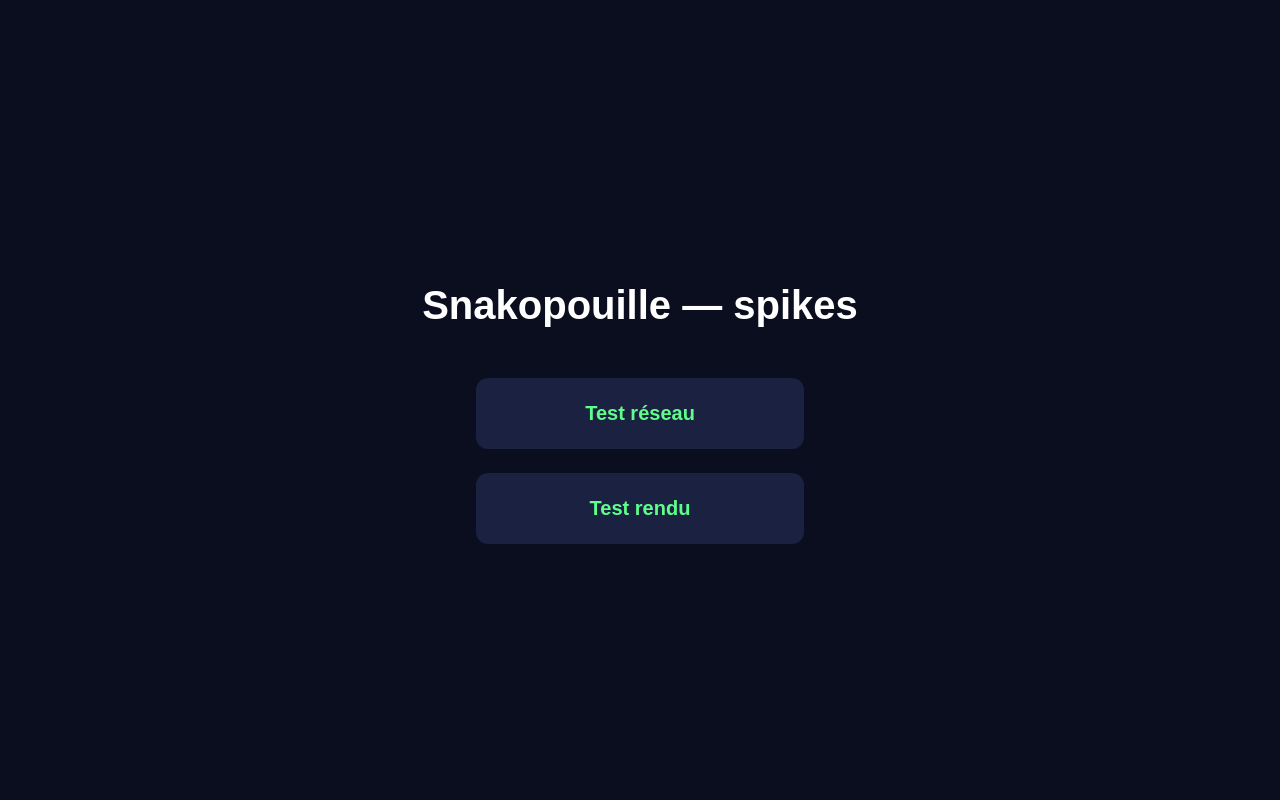
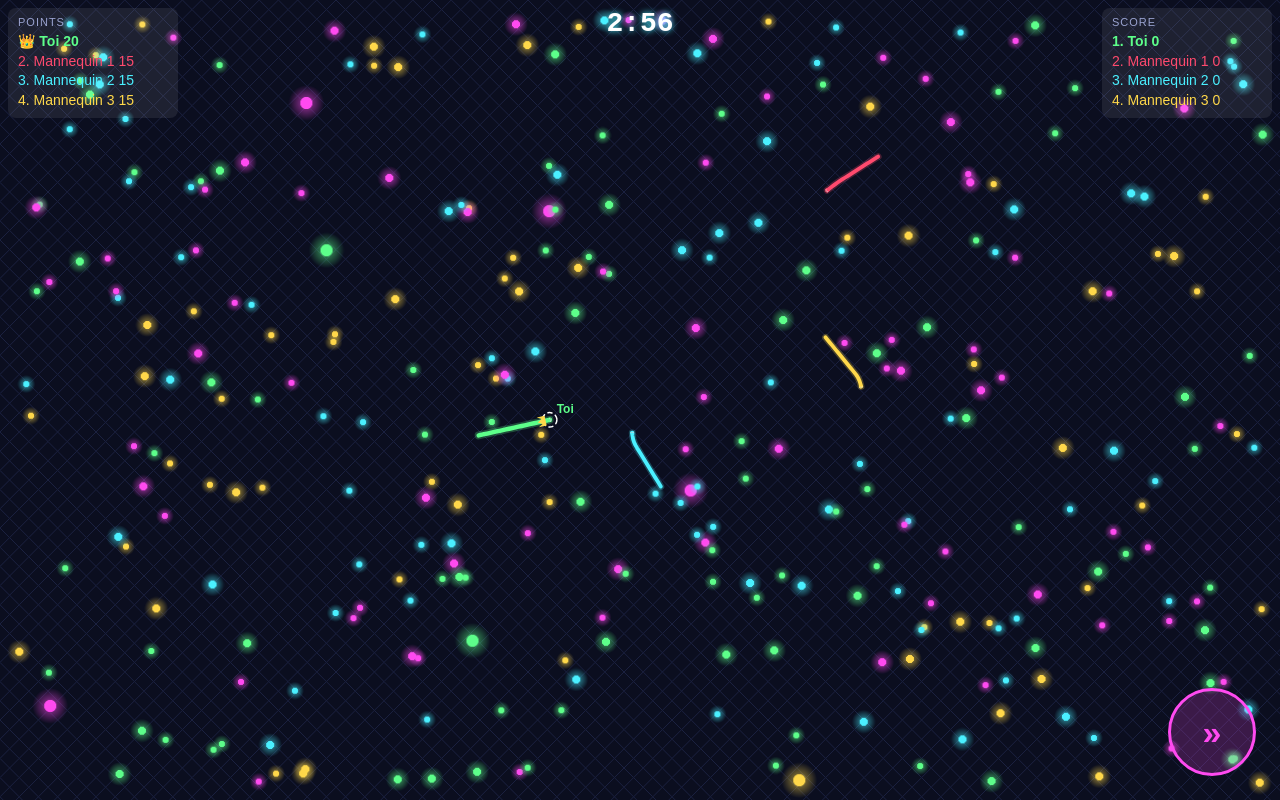
Before and after one commit to thkeroua/snakopouille, a website built with Vite: page index.html in a window 1280 px wide. Built offline with nearby package versions, Linux system fonts and the light colour scheme; animation ran at ten frames a second.

Commit message:
feat: playable solo match with HUD and end screen
Co-Authored-By: Claude Opus 5.5 <noreply@anthropic.com>
Claude-Session: https://claude.ai/code/session_01DH2g5z6qb2wUBXKVA2oi85

```diff
--- a/index.html
+++ b/index.html
@@ -3,15 +3,46 @@
 <head>
   <meta charset="utf-8">
   <meta name="viewport" content="width=device-width, initial-scale=1, maximum-scale=1, user-scalable=no">
-  <title>Snakopouille — spikes</title>
+  <meta name="theme-color" content="#0b0e1f">
+  <title>Snakopouille</title>
+  <link rel="icon" href="data:,">
   <style>
-    body { margin: 0; min-height: 100vh; display: flex; flex-direction: column; align-items: center; justify-content: center; gap: 24px; background: #0b0e1f; color: #fff; font: 20px sans-serif; }
-    a { display: block; width: 280px; padding: 24px; text-align: center; border-radius: 12px; background: #1b2140; color: #5dff8a; text-decoration: none; font-weight: bold; }
+    html, body { margin: 0; height: 100%; overflow: hidden; background: #000; color: #e8ebff; font-family: sans-serif;
+      -webkit-user-select: none; user-select: none; -webkit-tap-highlight-color: transparent; overscroll-behavior: none; }
+    #game { position: fixed; inset: 0; width: 100%; height: 100%; display: block; }
+    #hud { position: fixed; inset: 0; pointer-events: none; }
+    .hud-top { position: absolute; top: 8px; left: 50%; transform: translateX(-50%); text-align: center; }
+    .hud-clock { font: bold 28px monospace; color: #fff; text-shadow: 0 0 6px #4af0ff; }
+    .hud-clock.fever { color: #ff4af0; text-shadow: 0 0 8px #ff4af0; }
+    .hud-fever { font: bold 14px sans-serif; color: #ff4af0; letter-spacing: 2px; }
+    .hud-panel { position: absolute; top: 8px; min-width: 150px; padding: 8px 10px; border-radius: 8px; background: #ffffff14; font-size: 14px; }
+    .hud-left { left: 8px; }
+    .hud-right { right: 8px; }
+    .hud-title { font-size: 11px; color: #9aa3d0; letter-spacing: 1px; margin-bottom: 4px; }
+    .hud-row { white-space: nowrap; line-height: 1.4; }
+    .hud-row.own { font-weight: bold; }
+    .hud-center { position: absolute; top: 45%; width: 100%; text-align: center; font: bold 32px sans-serif; color: #fff; text-shadow: 0 0 10px #000; }
+    #boost { position: fixed; right: 24px; bottom: 24px; width: 88px; height: 88px; border-radius: 50%;
+      border: 3px solid #ff4af0; background: #ff4af033; color: #ff4af0; font: bold 34px sans-serif; touch-action: none; }
+    #boost:active { background: #ff4af088; }
+    #end { position: fixed; inset: 0; display: flex; align-items: center; justify-content: center; background: #000c; }
+    .end-box { background: #0b0e1f; border: 2px solid #4af0ff; border-radius: 16px; padding: 20px 28px; text-align: center; }
+    .end-box h1 { margin: 0 0 12px; color: #4af0ff; }
+    .end-box table { border-collapse: collapse; margin: 0 auto 16px; font-size: 18px; }
+    .end-box th, .end-box td { padding: 6px 12px; }
+    .end-box th { color: #9aa3d0; font-size: 13px; }
+    .end-box button { font: bold 20px sans-serif; padding: 14px 32px; border: 0; border-radius: 12px; background: #5dff8a; color: #0b0e1f; }
+    #portrait { position: fixed; inset: 0; display: flex; align-items: center; justify-content: center; background: #0b0e1f; font: bold 28px sans-serif; color: #4af0ff; }
+    #fps { position: fixed; left: 8px; bottom: 8px; font: 12px monospace; color: #5dff8a; background: #000a; padding: 4px 6px; border-radius: 4px; pointer-events: none; }
   </style>
 </head>
 <body>
-  <h1>Snakopouille — spikes</h1>
-  <a href="./spike-network.html">Test réseau</a>
-  <a href="./spike-render.html">Test rendu</a>
+  <canvas id="game"></canvas>
+  <div id="hud"></div>
+  <button id="boost" aria-label="Accélérer">»</button>
+  <div id="fps"></div>
+  <div id="end" style="display:none"></div>
+  <div id="portrait" style="display:none"></div>
+  <script type="module" src="./src/main.ts"></script>
 </body>
 </html>
--- /dev/null
+++ b/src/debug/dummies.ts
@@ -0,0 +1,23 @@
+// Serpents « mannequins » de DEBUG pour tester les collisions en solo.
+// Ce n'est PAS la fonctionnalité « bots » prévue dans decisions.md.
+import type { Rng } from '../game/rng';
+import type { SnakeState } from '../game/snakeMotion';
+import type { SnakeInput, Vec } from '../game/types';
+
+const RETARGET_S = 2;
+const BOOST_SHARE = 0.1;
+
+const memory = new WeakMap<SnakeState, { target: Vec; until: number; boost: boolean }>();
+
+export function dummyInput(s: SnakeState, time: number, rng: Rng, worldW = 1600, worldH = 1000): SnakeInput {
+  let m = memory.get(s);
+  if (!m || time >= m.until || !s.alive) {
+    m = {
+      target: { x: rng.range(50, worldW - 50), y: rng.range(50, worldH - 50) },
+      until: time + RETARGET_S,
+      boost: rng.next() < BOOST_SHARE,
+    };
+    memory.set(s, m);
+  }
+  return { target: m.target, boost: m.boost };
+}
--- /dev/null
+++ b/src/main.ts
@@ -0,0 +1,117 @@
+import { GAMEPLAY, withConfig, type GameplayConfig } from './config/gameplay';
+import { RENDER } from './config/render';
+import { dummyInput } from './debug/dummies';
+import { Rng } from './game/rng';
+import { Match, SIM_DT } from './game/match';
+import type { Player, SnakeInput } from './game/types';
+import { Controls } from './input/controls';
+import { Renderer } from './render/renderer';
+import { Hud } from './ui/hud';
+import { bindPortraitOverlay, showEndScreen } from './ui/screens';
+import type { Viewport } from './view/viewport';
+
+const MAX_STEPS_PER_FRAME = 5;
+const OWN_ID = 'me';
+
+// ---------- paramètres d'URL (debug / test) ----------
+const params = new URLSearchParams(location.search);
+const num = (k: string, def: number) => {
+  const v = Number(params.get(k));
+  return params.has(k) && Number.isFinite(v) ? v : def;
+};
+const dummies = Math.max(0, Math.min(GAMEPLAY.maxPlayers - 1, Math.floor(num('dummies', 3))));
+const name = (params.get('name') ?? 'Toi').slice(0, 16);
+const showFps = params.get('fps') === '1';
+const startPointsOverride = params.has('startPoints') ? num('startPoints', GAMEPLAY.snake.startPoints) : null;
+const cfg: GameplayConfig = withConfig(GAMEPLAY, {
+  match: { durationS: num('duration', GAMEPLAY.match.durationS) },
+});
+let seed = num('seed', Date.now());
+
+// ---------- DOM ----------
+const canvas = document.getElementById('game') as HTMLCanvasElement;
+const hudRoot = document.getElementById('hud')!;
+const boostBtn = document.getElementById('boost')!;
+const endRoot = document.getElementById('end')!;
+const fpsEl = document.getElementById('fps')!;
+bindPortraitOverlay(document.getElementById('portrait')!);
+fpsEl.style.display = showFps ? '' : 'none';
+
+const renderer = new Renderer(canvas, cfg.world.width, cfg.world.height);
+let viewport: Viewport = renderer.resize(window.innerWidth, window.innerHeight);
+const onResize = () => (viewport = renderer.resize(window.innerWidth, window.innerHeight));
+window.addEventListener('resize', onResize);
+window.addEventListener('orientationchange', onResize);
+
+const controls = new Controls(canvas, boostBtn, () => viewport);
+const hud = new Hud(hudRoot);
+
+window.addEventListener(
+  'pointerdown',
+  () => {
+    document.documentElement.requestFullscreen?.().catch(() => undefined);
+  },
+  { once: true },
+);
+
+// ---------- partie ----------
+const players: Player[] = [
+  { id: OWN_ID, name, color: RENDER.playerColors[0] },
+  ...Array.from({ length: dummies }, (_, i) => ({ id: `dummy${i + 1}`, name: `Mannequin ${i + 1}`, color: RENDER.playerColors[i + 1] })),
+];
+
+let match: Match;
+let dummyRng: Rng;
+let ended = false;
+
+function newMatch() {
+  match = new Match(players, cfg, seed, RENDER.foodColors);
+  dummyRng = new Rng(seed ^ 0x9e3779b9);
+  seed = (seed * 1664525 + 1013904223) >>> 0;
+  if (startPointsOverride !== null) match.snakes[0].points = startPointsOverride;
+  ended = false;
+  hud.update(match, OWN_ID, true);
+}
+newMatch();
+
+// ---------- boucle ----------
+let acc = 0;
+let lastT = performance.now();
+let frames = 0;
+let fpsT = lastT;
+let simMs = 0;
+
+function frame(t: number) {
+  acc += (t - lastT) / 1000;
+  lastT = t;
+  if (acc > SIM_DT * MAX_STEPS_PER_FRAME) acc = SIM_DT * MAX_STEPS_PER_FRAME; // on abandonne le retard
+
+  const s0 = performance.now();
+  while (acc >= SIM_DT && !ended) {
+    acc -= SIM_DT;
+    const inputs = new Map<string, SnakeInput>([[OWN_ID, controls.read()]]);
+    for (const s of match.snakes) if (s.id !== OWN_ID) inputs.set(s.id, dummyInput(s, match.host.time, dummyRng, cfg.world.width, cfg.world.height));
+    const events = match.tick(SIM_DT, inputs);
+    if (events.some((e) => e.type === 'end')) {
+      ended = true;
+      hud.update(match, OWN_ID, true);
+      showEndScreen(endRoot, match.ranking(), newMatch);
+    }
+  }
+  if (ended) acc = 0;
+  simMs += performance.now() - s0;
+
+  renderer.draw(match, OWN_ID);
+  hud.update(match, OWN_ID);
+
+  frames++;
+  if (showFps && t - fpsT >= 1000) {
+    const own = match.snakes[0];
+    fpsEl.textContent = `${Math.round((frames * 1000) / (t - fpsT))} FPS · sim ${(simMs / frames).toFixed(2)} ms · ${Math.floor(own.points)} pts · ${own.path.count()} éch.`;
+    frames = 0;
+    simMs = 0;
+    fpsT = t;
+  }
+  requestAnimationFrame(frame);
+}
+requestAnimationFrame(frame);
--- /dev/null
+++ b/src/ui/hud.ts
@@ -0,0 +1,83 @@
+import type { Match } from '../game/match';
+import { leaderId } from '../game/hostRules';
+import type { SnakeId } from '../game/types';
+
+const UPDATE_MS = 200; // ≤ 5 mises à jour DOM par seconde
+const TOP = 5;
+
+function el<K extends keyof HTMLElementTagNameMap>(tag: K, cls: string, parent: HTMLElement): HTMLElementTagNameMap[K] {
+  const e = document.createElement(tag);
+  e.className = cls;
+  parent.appendChild(e);
+  return e;
+}
+
+export function formatClock(seconds: number): string {
+  const s = Math.max(0, Math.ceil(seconds));
+  return `${Math.floor(s / 60)}:${String(s % 60).padStart(2, '0')}`;
+}
+
+export class Hud {
+  private readonly clock: HTMLDivElement;
+  private readonly fever: HTMLDivElement;
+  private readonly points: HTMLDivElement;
+  private readonly score: HTMLDivElement;
+  private readonly center: HTMLDivElement;
+  private last = -Infinity;
+
+  constructor(root: HTMLElement) {
+    const top = el('div', 'hud-top', root);
+    this.clock = el('div', 'hud-clock', top);
+    this.fever = el('div', 'hud-fever', top);
+    this.fever.textContent = 'FEVER ×5';
+    this.points = el('div', 'hud-panel hud-left', root);
+    this.score = el('div', 'hud-panel hud-right', root);
+    this.center = el('div', 'hud-center', root);
+  }
+
+  update(match: Match, ownId: SnakeId, force = false): void {
+    const now = performance.now();
+    if (!force && now - this.last < UPDATE_MS) return;
+    this.last = now;
+    const h = match.host;
+    this.clock.textContent = formatClock(match.cfg.match.durationS - h.time);
+    this.clock.classList.toggle('fever', h.fever);
+    this.fever.style.display = h.fever ? '' : 'none';
+
+    const rows = match.ranking();
+    const leader = leaderId(match.snakes);
+    const byPoints = [...rows].sort((a, b) => b.points - a.points);
+    this.fill(this.points, 'POINTS', byPoints, ownId, (r) => r.points, leader);
+    this.fill(this.score, 'SCORE', rows, ownId, (r) => r.score, null);
+
+    const own = match.snakes.find((s) => s.id === ownId);
+    if (own && !own.alive && !h.ended) {
+      this.center.style.display = '';
+      this.center.textContent = `Réapparition dans ${Math.max(1, Math.ceil(own.respawnAt - h.time))} s`;
+    } else {
+      this.center.style.display = 'none';
+    }
+  }
+
+  private fill(
+    panel: HTMLElement,
+    title: string,
+    rows: ReturnType<Match['ranking']>,
+    ownId: SnakeId,
+    value: (r: ReturnType<Match['ranking']>[number]) => number,
+    leader: SnakeId | null,
+  ) {
+    panel.replaceChildren();
+    const t = el('div', 'hud-title', panel);
+    t.textContent = title;
+    const shown = rows.slice(0, TOP);
+    const ownIndex = rows.findIndex((r) => r.id === ownId);
+    if (ownIndex >= TOP) shown.push(rows[ownIndex]);
+    for (const r of shown) {
+      const line = el('div', r.id === ownId ? 'hud-row own' : 'hud-row', panel);
+      line.style.color = r.color;
+      const rank = rows.indexOf(r) + 1;
+      line.textContent = `${r.id === leader ? '👑' : `${rank}.`} ${r.name}  ${value(r).toLocaleString('fr-FR')}`;
+    }
+  }
+}
--- /dev/null
+++ b/src/ui/screens.ts
@@ -0,0 +1,49 @@
+import type { RankingRow } from '../game/match';
+import { isPortrait } from '../view/viewport';
+
+export function showEndScreen(root: HTMLElement, ranking: RankingRow[], onReplay: () => void): void {
+  root.replaceChildren();
+  root.style.display = '';
+  const box = document.createElement('div');
+  box.className = 'end-box';
+  const h = document.createElement('h1');
+  h.textContent = 'Fin de partie';
+  box.appendChild(h);
+
+  const table = document.createElement('table');
+  const head = table.insertRow();
+  for (const label of ['#', 'Pseudo', 'Score', 'Points', 'Morts', 'Taille max']) {
+    const th = document.createElement('th');
+    th.textContent = label;
+    head.appendChild(th);
+  }
+  ranking.forEach((r, i) => {
+    const row = table.insertRow();
+    const cells = [String(i + 1), r.name, String(r.score), r.points.toLocaleString('fr-FR'), String(r.deaths), r.maxPoints.toLocaleString('fr-FR')];
+    cells.forEach((text, c) => {
+      const td = row.insertCell();
+      td.textContent = text;
+      if (c === 1) td.style.color = r.color;
+    });
+  });
+  box.appendChild(table);
+
+  const btn = document.createElement('button');
+  btn.textContent = 'Rejouer';
+  btn.addEventListener('click', () => {
+    root.style.display = 'none';
+    onReplay();
+  });
+  box.appendChild(btn);
+  root.appendChild(box);
+}
+
+export function bindPortraitOverlay(root: HTMLElement): void {
+  root.textContent = 'Tourne ta tablette ↻';
+  const update = () => {
+    root.style.display = isPortrait(window.innerWidth, window.innerHeight) ? '' : 'none';
+  };
+  window.addEventListener('resize', update);
+  window.addEventListener('orientationchange', update);
+  update();
+}
```
Also changed, not shown: tests/game/hud.test.ts (added, +9 -0 lines).
